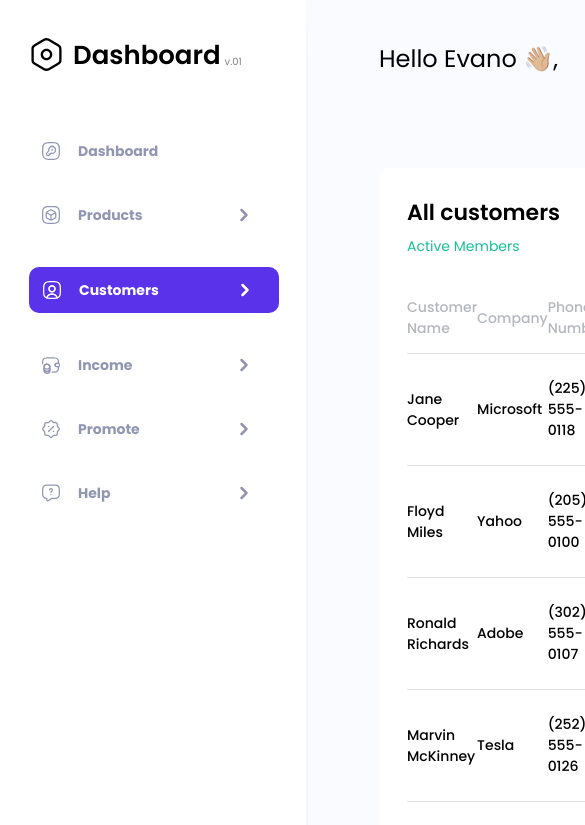
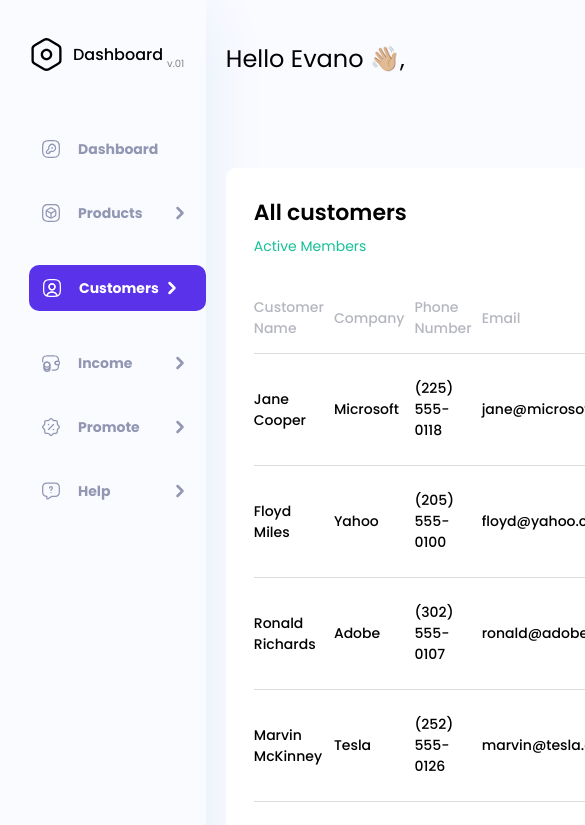
Before and after one commit to tabust/Dashboard-CRM, a plain HTML site: page index.html in a window 390 px wide. Shown: the top 825 px of the page, 585 px wide, since content can reach past the window. Drawn offline with Linux system fonts and the light colour scheme.

Commit message:
adapt 930px

```diff
--- a/style.css
+++ b/style.css
@@ -6,6 +6,10 @@
   box-sizing: border-box;
   font-family: 'Poppins', sans-serif;
   font-weight: bold;
+}
+
+body {
+  background-color: #fafbff;
 }
 
 .big__container {
@@ -120,10 +124,6 @@
   font-weight: 400;
   font-size: 12px;
   color: #757575;
-}
-
-.main {
-  background-color: #fafbff;
 }
 
 .main__title {
@@ -272,6 +272,7 @@ td {
 .buttons button {
   padding: 6px 12px;
   margin-right: 10px;
+  margin-bottom: 4px;
 }
 
 .buttons span {
@@ -284,3 +285,54 @@ td {
   color: #fff;
   background-color: #5932ea;
 }
+
+@media (max-width: 1000px) {
+  .big__container {
+    grid-template-columns: 0.5fr 1fr;
+  }
+
+  .sidebar {
+    width: auto;
+  }
+
+  th,
+  td {
+    padding-right: 10px;
+  }
+
+  .tab {
+    width: 170px;
+  }
+}
+
+@media (max-width: 930px) {
+  .big__container {
+    display: flex;
+    justify-content: space-between;
+  }
+
+  .side__header {
+    display: flex;
+    align-items: center;
+  }
+  .side__title {
+    font-size: 16px;
+    font-weight: 500;
+  }
+
+  .tab {
+    width: auto;
+  }
+
+  .selected__tab {
+    padding-right: -20px;
+  }
+
+  .main__title {
+    margin-left: 20px;
+  }
+
+  .content {
+    margin-left: 20px;
+  }
+}
```
